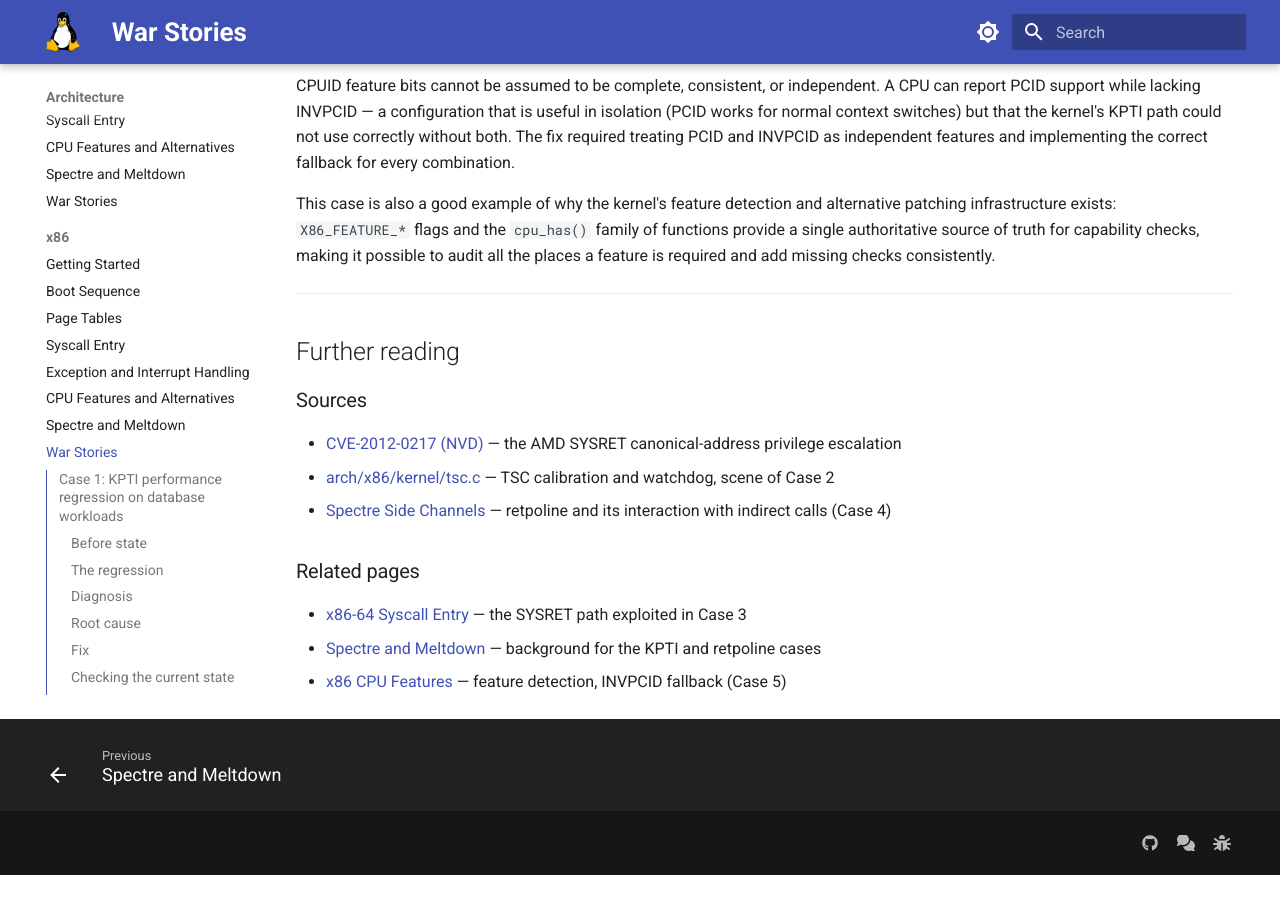
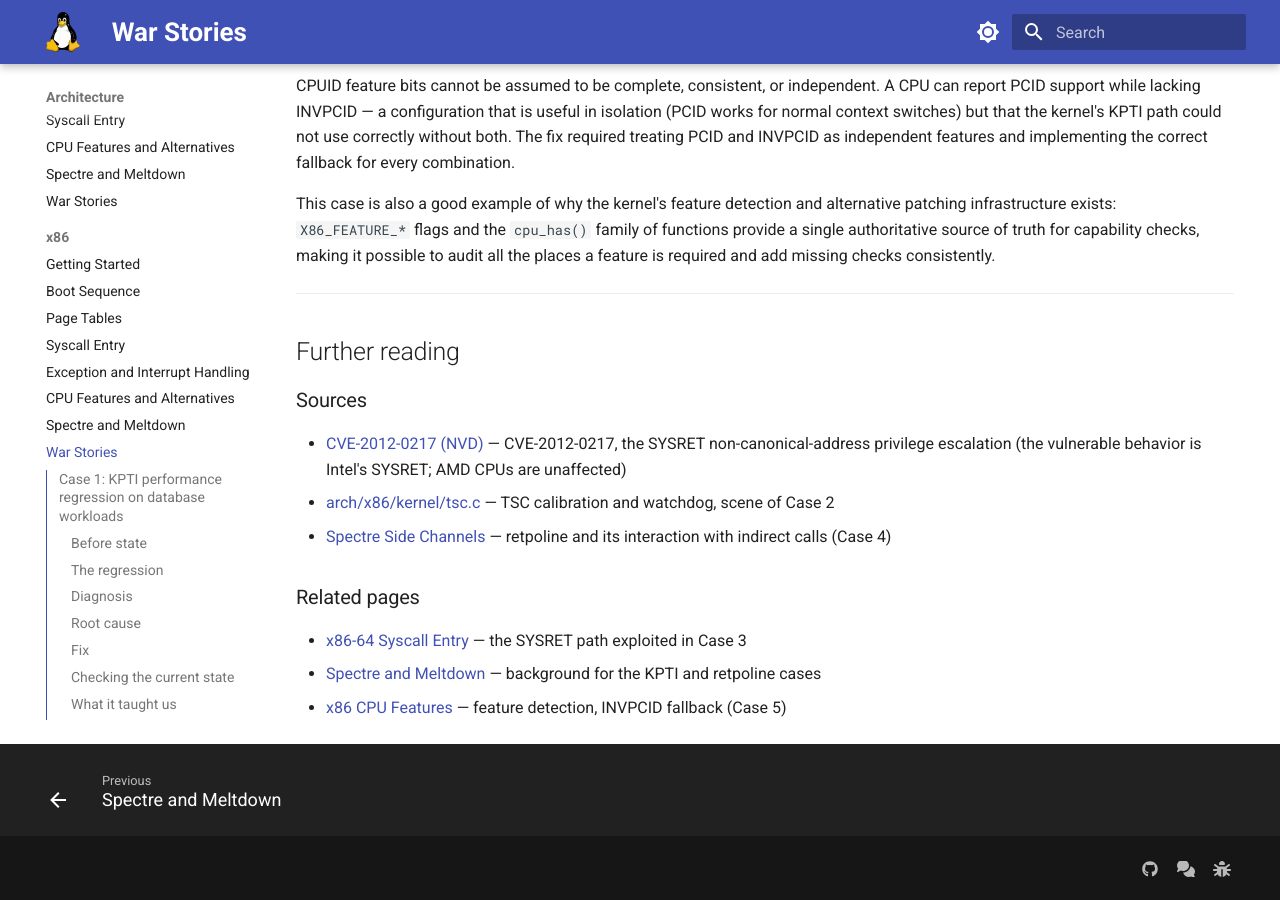
Before and after one commit to laveeshb/linux-kernel-internals, an MkDocs documentation site: the page built from docs/arch/x86/war-stories.md, in a window 1280 px wide and 900 px high, scrolled down 10338 px. Built offline with MkDocs 1.6.1 and Material for MkDocs 9.7.7, drawn with Linux system fonts in a browser that asks for light colours; before the commit the page ends 11213 px from its top, so only the background shows below that.

Commit message:
Correct SYSRET CVE citation: the bug is Intel's, not AMD's
CVE-2012-0217 affects Intel SYSRET semantics; AMD CPUs are unaffected
(confirmed via NVD, Red Hat Bugzilla 813428, fail0verflow). The added
citation text said 'AMD SYSRET' — corrected to state Intel.

The surrounding Case 3 prose has the same Intel/AMD reversal but that
predates this PR; tracked separately.

```diff
--- a/docs/arch/x86/war-stories.md
+++ b/docs/arch/x86/war-stories.md
@@ -408,7 +408,7 @@
 
 ### Sources
 
-- [CVE-2012-0217 (NVD)](https://nvd.nist.gov/vuln/detail/CVE-2012-0217) — the AMD SYSRET canonical-address privilege escalation
+- [CVE-2012-0217 (NVD)](https://nvd.nist.gov/vuln/detail/CVE-2012-0217) — CVE-2012-0217, the SYSRET non-canonical-address privilege escalation (the vulnerable behavior is Intel's SYSRET; AMD CPUs are unaffected)
 - [arch/x86/kernel/tsc.c](https://git.kernel.org/pub/scm/linux/kernel/git/torvalds/linux.git/tree/arch/x86/kernel/tsc.c) — TSC calibration and watchdog, scene of Case 2
 - [Spectre Side Channels](https://docs.kernel.org/admin-guide/hw-vuln/spectre.html) — retpoline and its interaction with indirect calls (Case 4)
 
```
